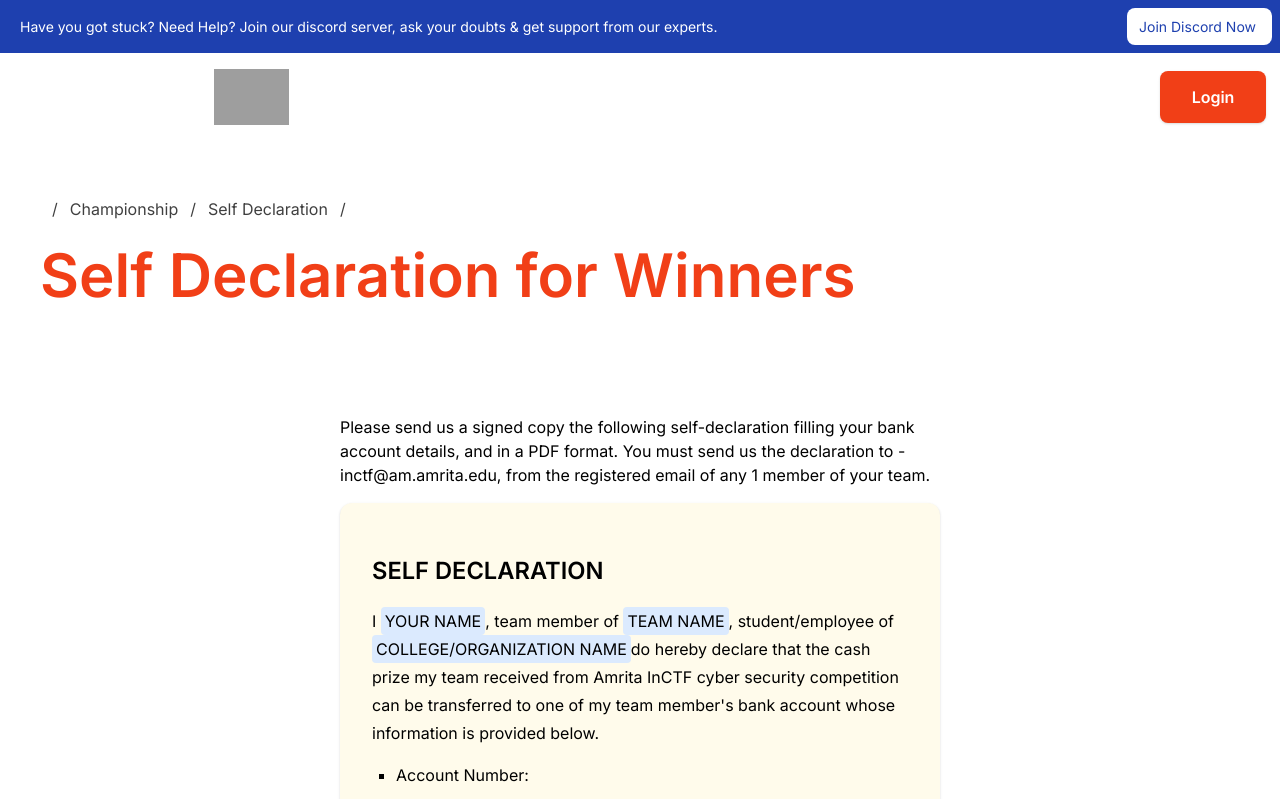
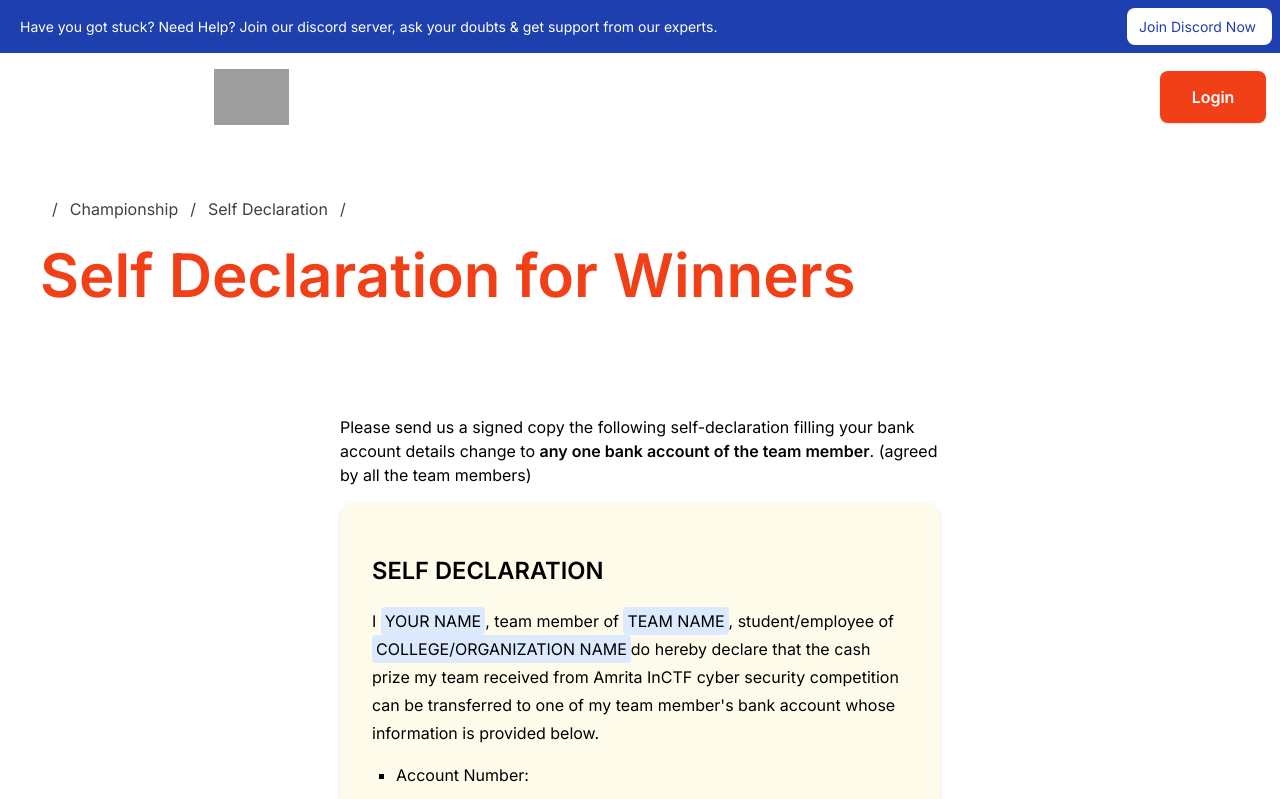
Before and after one commit to traboda/inctfj, a Next.js app: page /declaration in a window 1280 px wide. Shown: the top 799 px of the page. Built offline with nearby package versions, Linux system fonts and the light colour scheme; grey boxes are pictures that could not be loaded; some icons are missing.

Commit message:
update declaration page

```diff
--- a/pages/declaration.jsx
+++ b/pages/declaration.jsx
@@ -30,9 +30,9 @@ const RulesContainer = styled('div')`
     }
 `;
 
-const RulePage = () => {
+const DeclarationPage = () => {
 
-    return <Base meta={{ title: 'Rules' }}>
+    return <Base meta={{ title: 'Self Declaration' }}>
         <TopBar darkenOnSidebar includeSpace />
         <PageHeader
             title="Self Declaration for Winners"
@@ -54,10 +54,9 @@ const RulePage = () => {
                     <div style={{ width: '100%', maxWidth: '600px' }}>
                         <div>
                             <p>
-                                Please send us a signed copy the following self-declaration filling
-                                your bank account details, and in a PDF format. You must send us
-                                the declaration to -  inctf@am.amrita.edu, from the registered email
-                                of any 1 member of your team.
+                                Please send us a signed copy the following self-declaration filling your bank account
+                                details change to <b>any one bank account of the team member</b>.
+                                (agreed by all the team members)
                             </p>
                         </div>
                         <div className="bg-yellow-50 shadow p-4 md:p-6 xl:p-8 rounded-xl">
@@ -112,4 +111,4 @@ const RulePage = () => {
     </Base>
 }
 
-export default RulePage;
+export default DeclarationPage;
```
